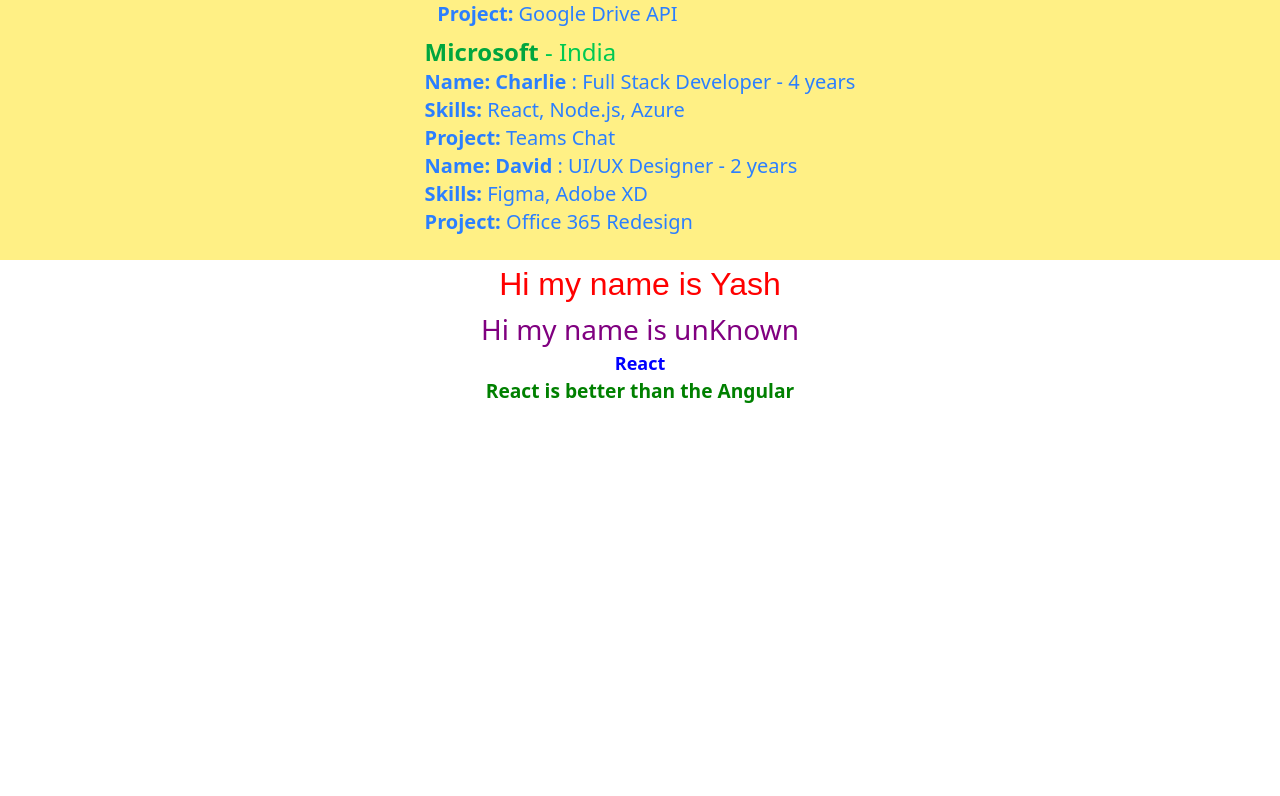
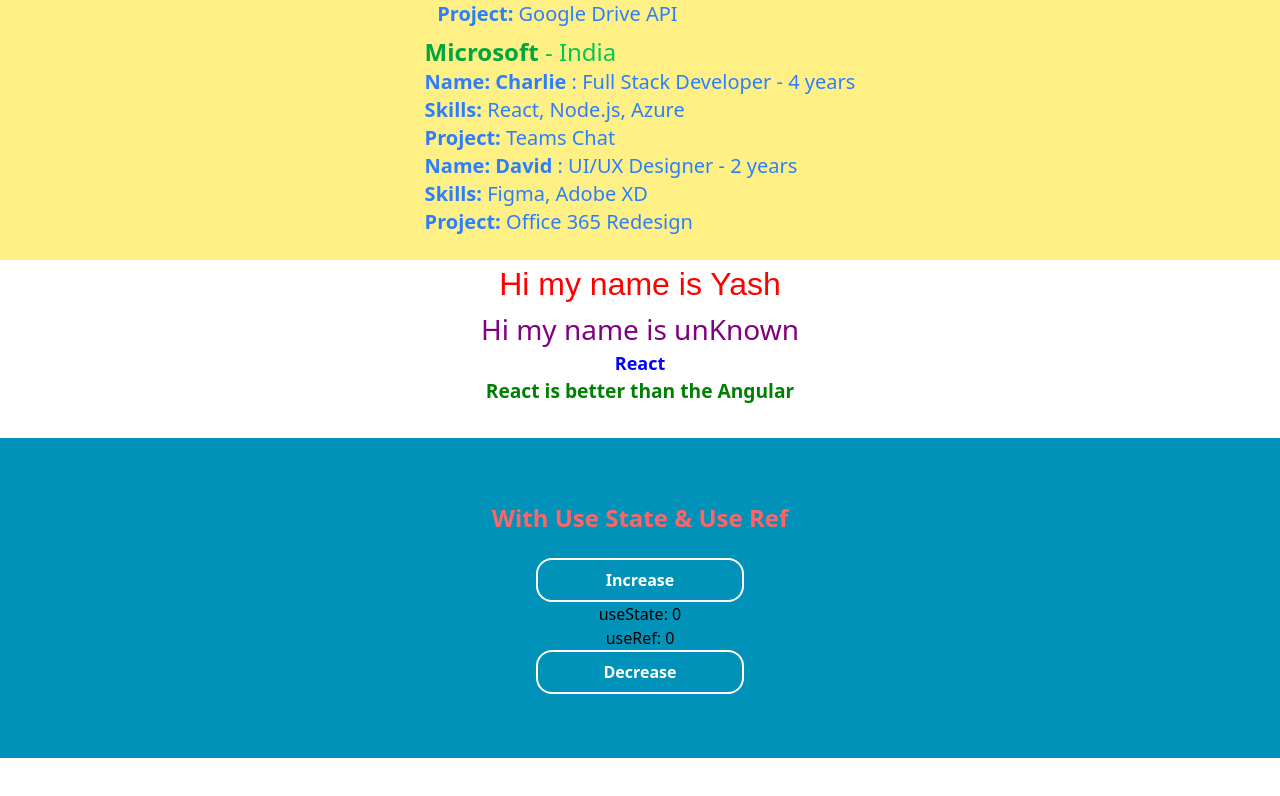
Before and after one commit to YashMishra0101/Interview-Preparation, a React (Vite) app in the folder react-section/react-practice-vite/: page / in a window 1280 px wide. Shown: the part 2900-3696 px from the top of the page. Before the commit the page ends 3362 px from the top, so only its background shows below. Built offline with nearby package versions, Linux system fonts and the light colour scheme.

Commit message:
working on react

```diff
--- a/react-section/react-practice-vite/src/App.jsx
+++ b/react-section/react-practice-vite/src/App.jsx
@@ -7,8 +7,9 @@
 import SkillsCheckbox from "./SkillsCheckbox";
 import Clock from "./Clock";
 import FetchEmployess from "./FetchEmployess";
+import ReactCss from "./ReactCSS";
+import UseRef from "./UseRef";
 // import Practice from "./Practice.jsx";
-import ReactCss from "./ReactCSS";
 
 function App() {
   return (
@@ -23,6 +24,7 @@
         <Clock />
         <FetchEmployess />
         <ReactCss/>
+        <UseRef/>
         {/* <Practice /> */}
       </div>
     </>
--- /dev/null
+++ b/react-section/react-practice-vite/src/UseRef.jsx
@@ -0,0 +1,52 @@
+import { useState, useRef, useEffect } from "react";
+
+const UseRef = () => {
+  const [num, setNum] = useState(0);
+  const refNum = useRef(0);
+
+  const increase = () => {
+    setNum((num) => num + 1);
+    refNum.current += 1;
+  };
+
+  const decrease = () => {
+    setNum((num) => num - 1);
+    refNum.current -= 1;
+  };
+
+  useEffect(() => {
+    console.log("Render in UseState");
+    console.log("useState =", num); //re-renders every time
+  }, [num]);
+
+  // This will only log once on mount, because ref updates don’t cause re-renders
+  useEffect(() => {
+    console.log("Render in UseRef");
+    console.log("useRef =", refNum.current);
+  }, []); // run only once when mounted
+
+  return (
+    <div className="flex justify-center items-center flex-col bg-cyan-600 py-16 mt-8 select-none">
+      <h2 className="text-red-400 font-bold text-2xl mb-6">With Use State & Use Ref</h2>
+
+      <button
+        onClick={increase}
+        className="border-2 w-52 border-white text-white font-semibold hover:text-lg p-2 rounded-2xl cursor-pointer"
+      >
+        Increase
+      </button>
+
+      <p>useState: {num}</p>
+      <p>useRef: {refNum.current}</p>
+
+      <button
+        onClick={decrease}
+        className="border-2 w-52 border-white text-white font-semibold hover:text-lg p-2 rounded-2xl cursor-pointer"
+      >
+        Decrease
+      </button>
+    </div>
+  );
+};
+
+export default UseRef;
```
